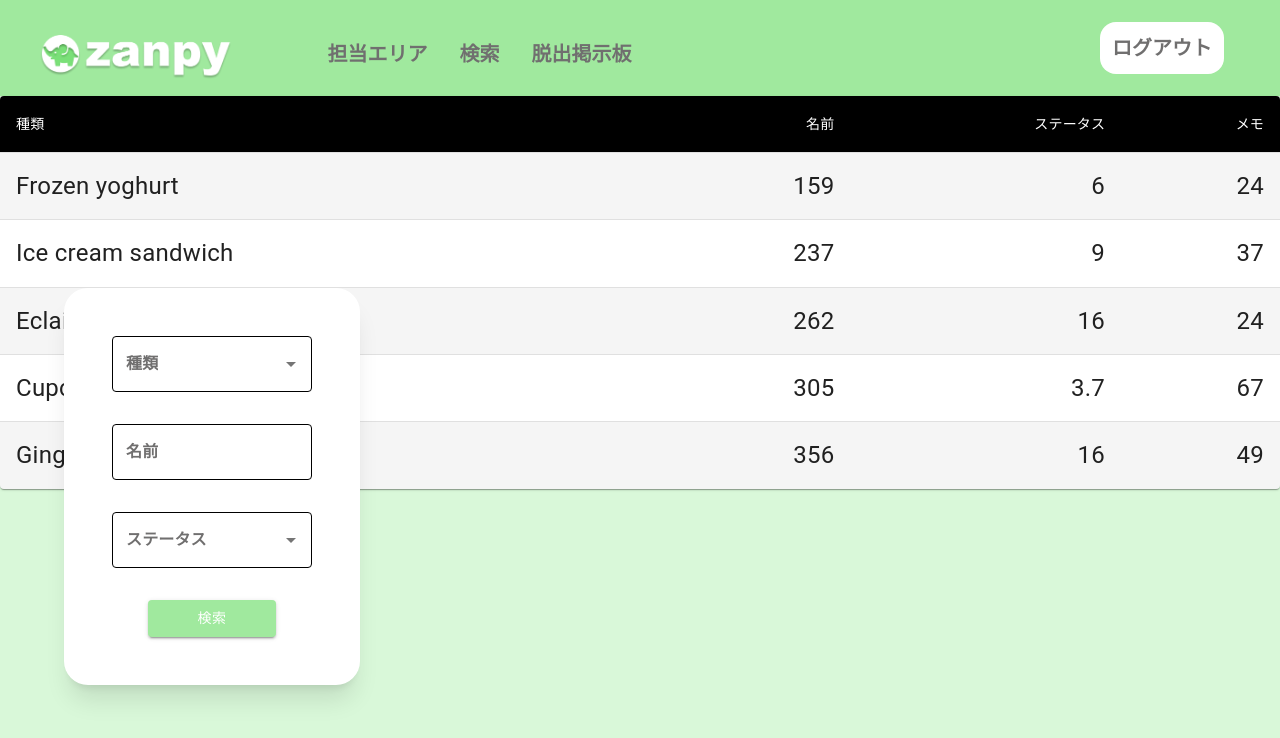
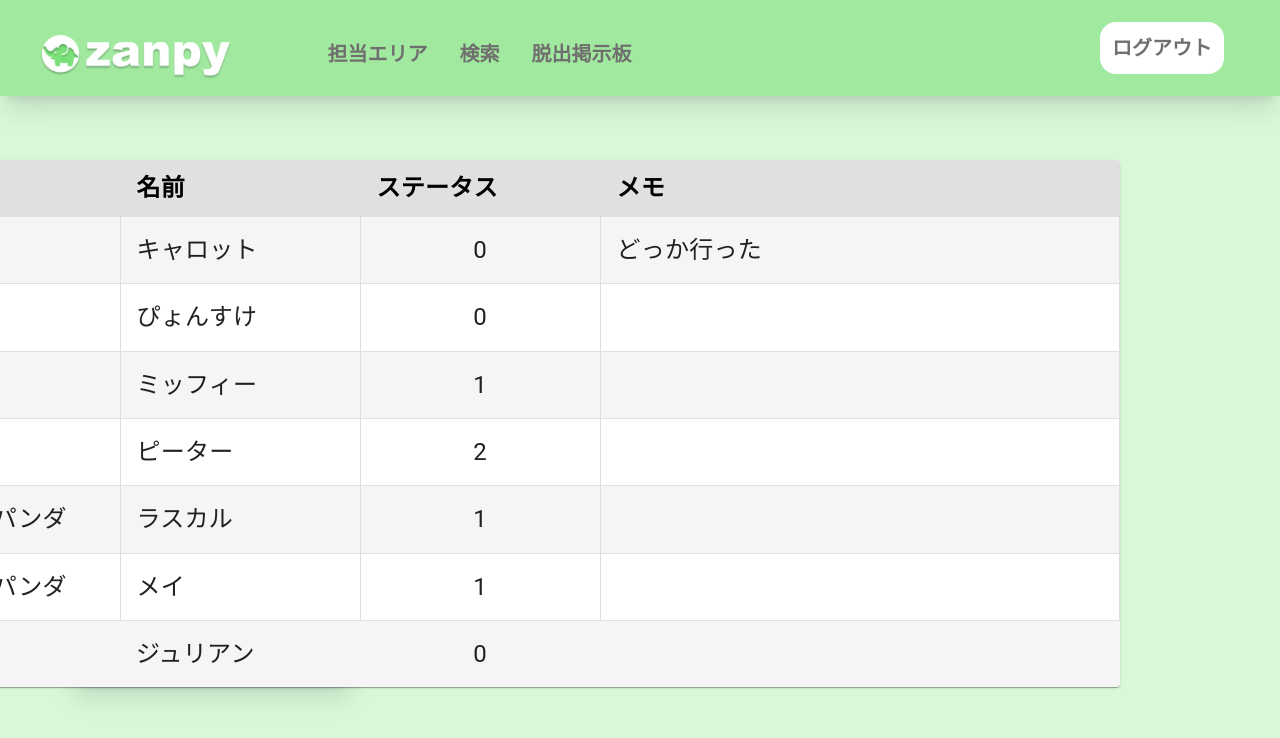
Before and after one commit to Fuuma0000/zanpy, a React (Create React App) app: page / in a window 1280 px wide. Both pictures are taken after typing "name@example.com", "Sample" into the empty fields and a click on the button "ログイン". Shown: the top 738 px of the page. Built offline with nearby package versions, Linux system fonts and the light colour scheme.

Commit message:
[update]縦線いれた

```diff
--- a/src/components/MyAreaTable.jsx
+++ b/src/components/MyAreaTable.jsx
@@ -10,11 +10,15 @@ import Paper from "@mui/material/Paper";
 
 const StyledTableCell = styled(TableCell)(({ theme }) => ({
   [`&.${tableCellClasses.head}`]: {
-    backgroundColor: theme.palette.common.black,
-    color: theme.palette.common.white,
+    backgroundColor: "#E0E0E0",
+    color: theme.palette.common.black,
+    fontWeight: 900,
+    fontSize: 24,
+    borderRight: "1px solid #ddd", // 右側に縦のボーダーを追加
   },
   [`&.${tableCellClasses.body}`]: {
     fontSize: 24,
+    borderRight: "1px solid #ddd", // 右側に縦のボーダーを追加
   },
 }));
 
@@ -33,23 +37,28 @@ function createData(type, name, states, memos) {
 }
 
 const rows = [
-  createData("Frozen yoghurt", 159, 6.0, 24, 4.0),
-  createData("Ice cream sandwich", 237, 9.0, 37, 4.3),
-  createData("Eclair", 262, 16.0, 24, 6.0),
-  createData("Cupcake", 305, 3.7, 67, 4.3),
-  createData("Gingerbread", 356, 16.0, 49, 3.9),
+  createData("うさぎ", "キャロット", 0, "どっか行った"),
+  createData("うさぎ", "ぴょんすけ", 0, ""),
+  createData("うさぎ", "ミッフィー", 1, ""),
+  createData("うさぎ", "ピーター", 2, ""),
+  createData("レッサーパンダ", "ラスカル", 1, ""),
+  createData("レッサーパンダ", "メイ", 1, ""),
+  createData("リスざる", "ジュリアン", 0, ""),
 ];
 
 export default function MyAreaTable() {
   return (
+    <div className='fixed right-0 mr-40 mt-16 w-[1240px]'>
       <TableContainer component={Paper}>
         <Table sx={{ minWidth: 700 }} aria-label='customized table'>
           <TableHead>
             <TableRow>
-            <StyledTableCell>種類</StyledTableCell>
-            <StyledTableCell align='right'>名前</StyledTableCell>
-            <StyledTableCell align='right'>ステータス</StyledTableCell>
-            <StyledTableCell align='right'>メモ</StyledTableCell>
+              <StyledTableCell className='w-[240px]'>種類</StyledTableCell>
+              <StyledTableCell className='w-[240px]'>名前</StyledTableCell>
+              <StyledTableCell className='w-[240px]'>
+                ステータス
+              </StyledTableCell>
+              <StyledTableCell>メモ</StyledTableCell>
             </TableRow>
           </TableHead>
           <TableBody>
@@ -58,13 +67,14 @@ export default function MyAreaTable() {
                 <StyledTableCell component='th' scope='row'>
                   {row.type}
                 </StyledTableCell>
-              <StyledTableCell align='right'>{row.name}</StyledTableCell>
-              <StyledTableCell align='right'>{row.states}</StyledTableCell>
-              <StyledTableCell align='right'>{row.memos}</StyledTableCell>
+                <StyledTableCell>{row.name}</StyledTableCell>
+                <StyledTableCell align='center'>{row.states}</StyledTableCell>
+                <StyledTableCell>{row.memos}</StyledTableCell>
               </StyledTableRow>
             ))}
           </TableBody>
         </Table>
       </TableContainer>
+    </div>
   );
 }
```
Lines whose indentation alone changed are shown as unchanged.
